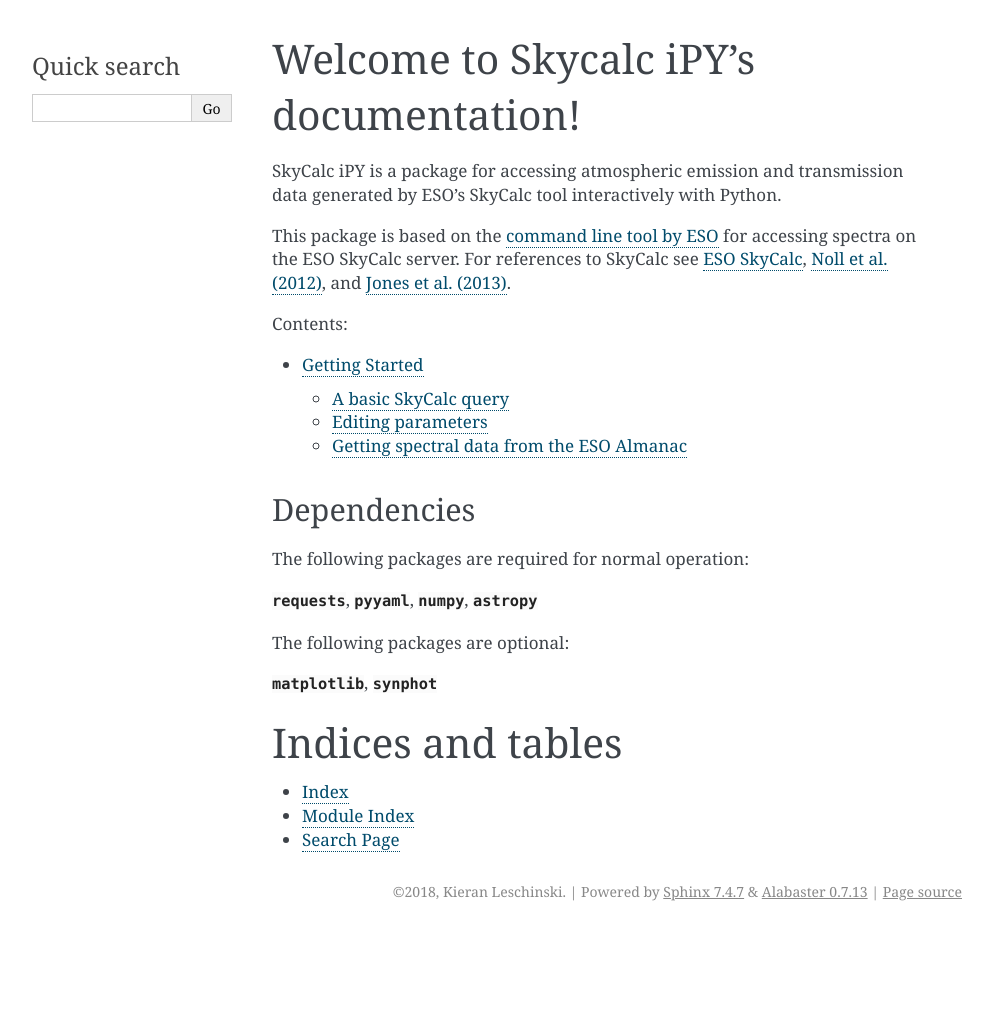
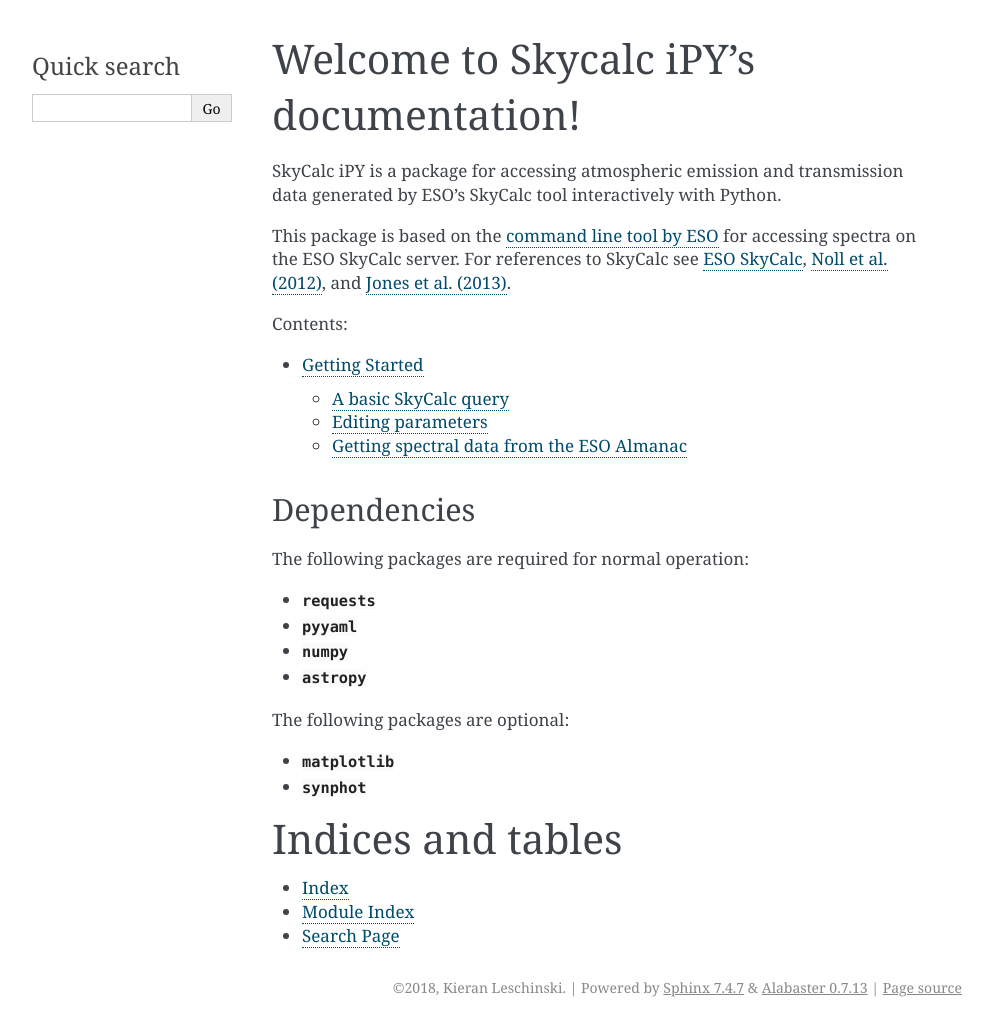
Before and after one commit to AstarVienna/skycalc_ipy, a Sphinx documentation site: the page built from docs/source/index.rst, in a window 1280 px wide. Shown: the whole page, without its empty margins (148-1141 px from the left). Built offline with Sphinx 7.4.7, drawn with Linux system fonts in a browser that asks for light colours; pages that are not in the unit, such as notebooks, are missing from menus; before the commit the page ends 931 px from its top, so only the background shows below that.

```diff
--- a/docs/source/conf.py
+++ b/docs/source/conf.py
@@ -181,6 +181,7 @@ texinfo_documents = [
 
 
 # Example configuration for intersphinx: refer to the Python standard library.
-intersphinx_mapping = {'python' : ('https://docs.python.org/',  None),
+intersphinx_mapping = {'python' : ('https://docs.python.org/3/',  None),
                        'astropy': ('http://docs.astropy.org/en/latest/', None),
+                       'synphot': ('https://synphot.readthedocs.io/en/latest/', None)
                        }
--- a/docs/source/index.rst
+++ b/docs/source/index.rst
@@ -32,11 +32,15 @@ Dependencies
 
 The following packages are required for normal operation:
 
-:mod:`requests`, :mod:`pyyaml`, :mod:`numpy`, :mod:`astropy`
+* :mod:`requests`
+* :mod:`pyyaml`
+* :mod:`numpy`
+* :mod:`astropy`
 
 The following packages are optional:
 
-:mod:`matplotlib`, :mod:`synphot`
+* :mod:`matplotlib`
+* :mod:`synphot`
 
 
 
```
Also changed, not shown: docs/source/GettingStarted.rst (+13 -3 lines), .travis.yml, 1 other file.
